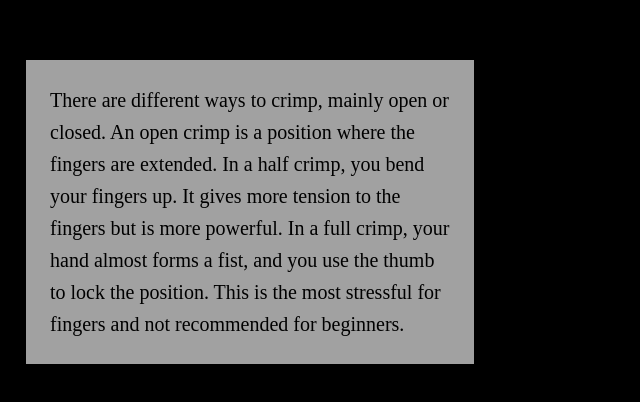
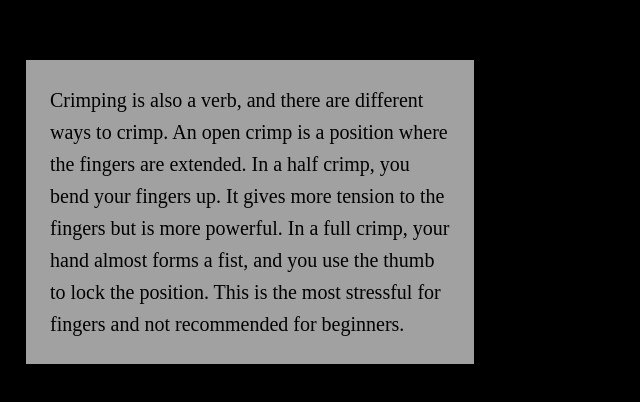
Before and after one commit to LauraMiina/climbing-holds, a plain HTML site: page index.html in a window 1280 px wide. Shown: the part 6756-7158 px from the top of the page, without its empty margins (0-640 px from the left). Drawn offline with nearby package versions, Linux system fonts and the light colour scheme; a script that the page names is missing.

Commit message:
Update index.html

```diff
--- a/index.html
+++ b/index.html
@@ -277,7 +277,7 @@
           <p>Crimps are more advanced holds, where only part of the fingers can be used in pulling. A specific kind of crimp can be called an edge.</p>
         </div>
         <div class="step" id="step-two">
-          <p>There are different ways to crimp, mainly open or closed.
+          <p>Crimping is also a verb, and there are different ways to crimp.
             An open crimp is a position where the fingers are extended.
             In a half crimp, you bend your fingers up. It gives more tension to the fingers but is more powerful.
             In a full crimp, your hand almost forms a fist, and you use the thumb to lock the position. This is the most stressful for fingers and not recommended for beginners.</p>
```
